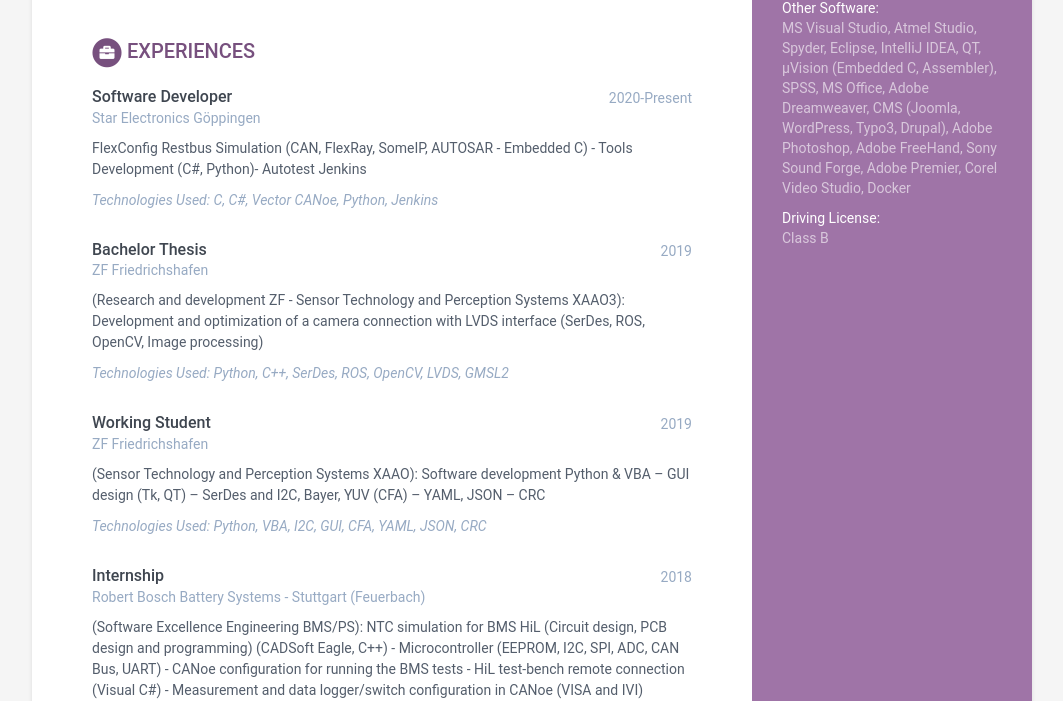
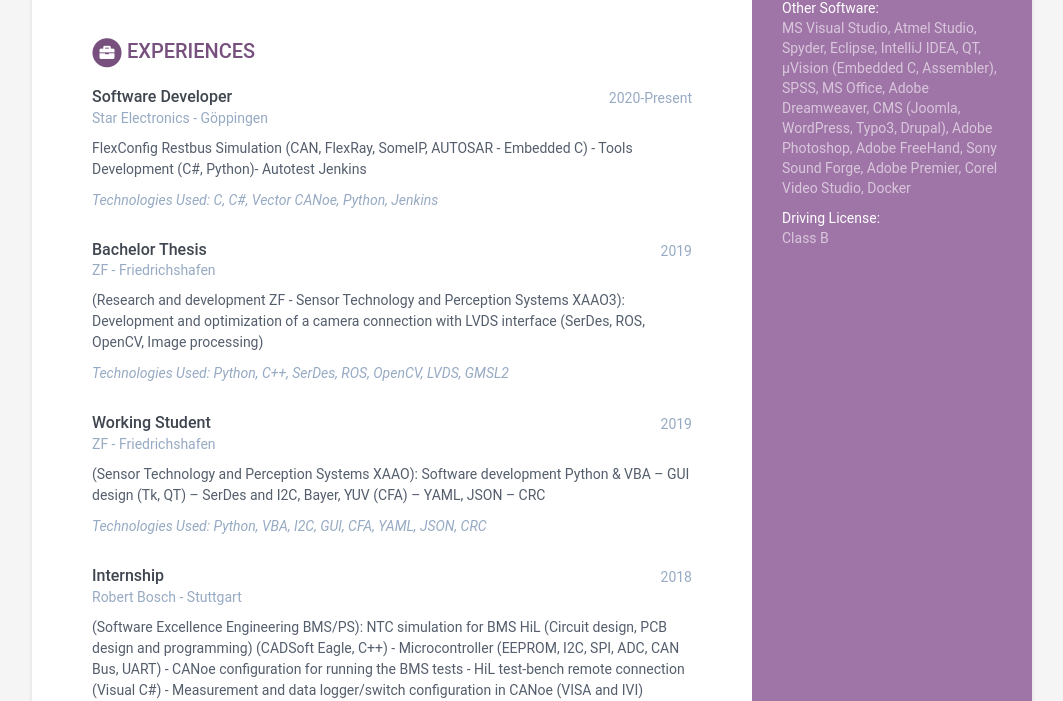
Before and after one commit to jmazyar/jmazyar.github.io, a Jekyll site: the page built from docs/index.html, in a window 1280 px wide. Shown: the part 830-1531 px from the top of the page, without its empty margins (108-1171 px from the left). Built offline with Jekyll 4.4.1, drawn with Linux system fonts in a browser that asks for light colours.

Commit message:
updated location info

```diff
--- a/docs/_data/data.yml
+++ b/docs/_data/data.yml
@@ -82,7 +82,7 @@
 experiences:
   - role: Software Developer
     time: 2020-Present
-    company: Star Electronics Göppingen
+    company: Star Electronics - Göppingen
     details: |
       FlexConfig Restbus Simulation (CAN, FlexRay, SomeIP, AUTOSAR - Embedded C) - Tools Development (C#, Python)- Autotest Jenkins
     technologies: |
@@ -90,7 +90,7 @@
 
   - role: Bachelor Thesis
     time: 2019
-    company: ZF Friedrichshafen
+    company: ZF - Friedrichshafen
     details: |
       (Research and development ZF - Sensor Technology and Perception Systems XAAO3): Development and optimization of a camera connection with LVDS interface (SerDes, ROS, OpenCV, Image processing)
     technologies: |
@@ -98,7 +98,7 @@
 
   - role: Working Student
     time: 2019
-    company: ZF Friedrichshafen
+    company: ZF - Friedrichshafen
     details: |
       (Sensor Technology and Perception Systems XAAO): Software development Python & VBA – GUI design (Tk, QT) – SerDes and I2C, Bayer, YUV (CFA) – YAML, JSON – CRC
     technologies: |
@@ -106,7 +106,7 @@
 
   - role: Internship
     time: 2018
-    company: Robert Bosch Battery Systems - Stuttgart (Feuerbach)
+    company: Robert Bosch - Stuttgart
     details: |
       (Software Excellence Engineering BMS/PS): NTC simulation for BMS HiL (Circuit design, PCB design and programming) (CADSoft Eagle, C++) - Microcontroller (EEPROM, I2C, SPI, ADC, CAN Bus, UART) - CANoe configuration for running the BMS tests - HiL test-bench remote connection (Visual C#) - Measurement and data logger/switch configuration in CANoe (VISA and IVI)
     technologies: |
```
